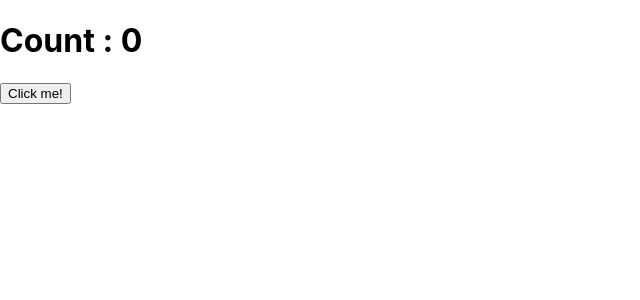
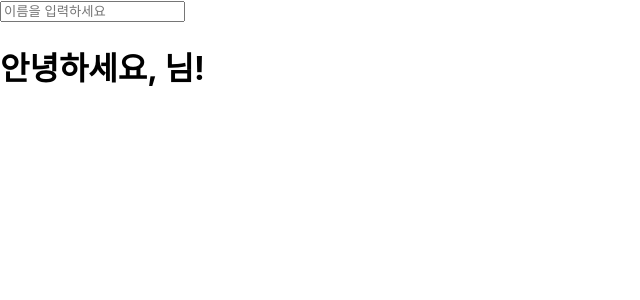
Before and after one commit to bbangwon/my-react-study, a React (Create React App) app: page / in a window 1280 px wide. Shown: the top 300 px of the page, without its empty margins (0-640 px from the left). Built offline with nearby package versions, Linux system fonts and the light colour scheme.

Commit message:
카운터 컴포넌트의 이름을 변경하고, 이름 입력 컴포넌트를 추가했습니다.

```diff
--- a/src/App.js
+++ b/src/App.js
@@ -1,6 +1,6 @@
 import { useState } from "react";
 
-function CounterWithState() {
+function Counter() {
   const [count, setCount] = useState(0);
   function increase() {
     setCount(count + 1);
@@ -13,10 +13,30 @@ function CounterWithState() {
   );
 }
 
+function NameInput() {
+  const [name, setName] = useState("");
+
+  function handleChange(event) {
+    console.log(event);
+    setName(event.target.value);
+  }
+  return (
+    <div>
+      <input
+        type="text"
+        placeholder="이름을 입력하세요"
+        value={name}
+        onChange={handleChange}
+      />
+      <h1>안녕하세요, {name}님!</h1>
+    </div>
+  );
+}
+
 function App() {
   return (
     <div>
-      <CounterWithState></CounterWithState>
+      <NameInput></NameInput>
     </div>
   );
 }
```
